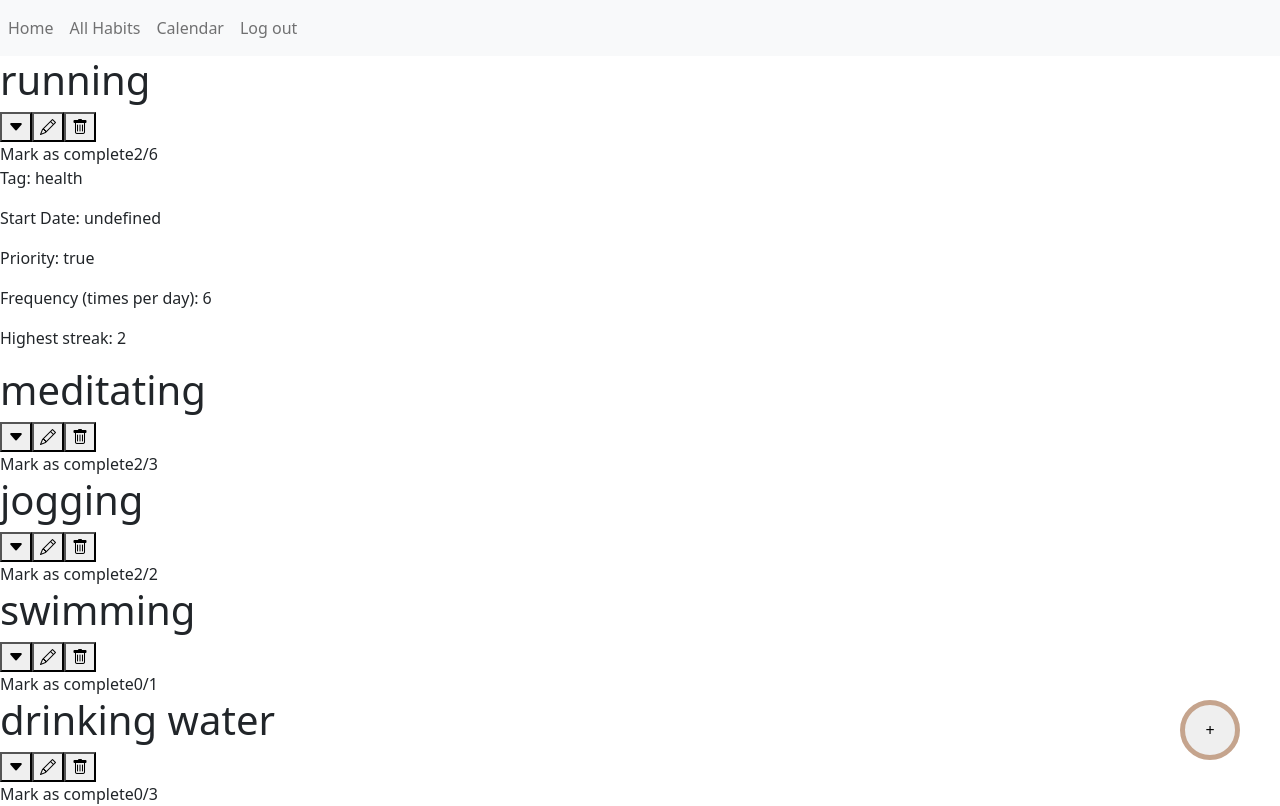
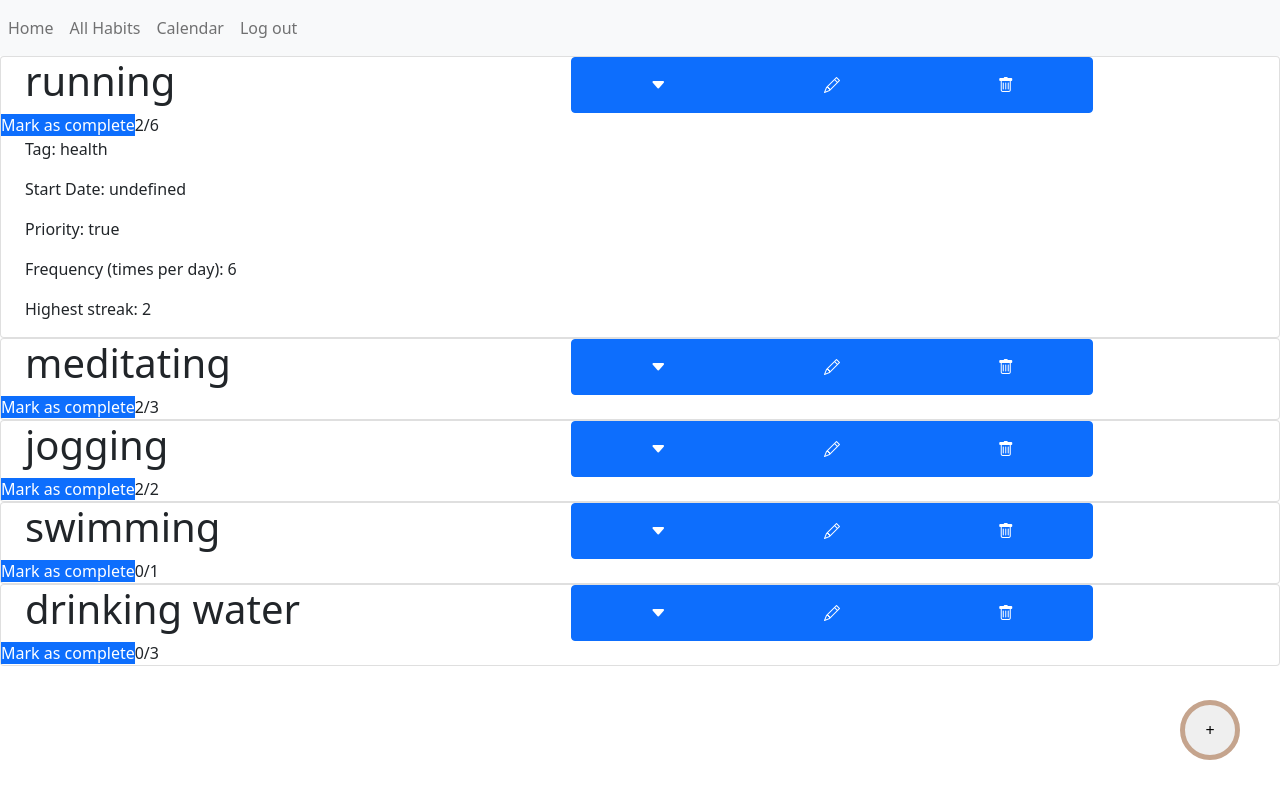
Before and after one commit to crnel179/Habit, a website: page client/static/html/habitsView.html in a window 1280 px wide. Drawn offline with nearby package versions, Linux system fonts and the light colour scheme.

Commit message:
Added button for marking habits as complete

```diff
--- a/client/static/css/habitsView.css
+++ b/client/static/css/habitsView.css
@@ -1,32 +1,3 @@
-.modal {
-    position: fixed; /* Stay in place */
-    z-index: 1; /* Sit on top */
-    left: 0;
-    top: 0;
-    width: 100%; /* Full width */
-    height: 100%; /* Full height */
-    overflow: auto; /* Enable scroll if needed */
-    background-color: rgba(0,0,0,0.4);
-}
-
-.modal-content {
-    width: 300px;
-    margin: 10% auto; /* center the modal */
-    padding: 10px;
-    border: 1px solid;
-}
-
-.close-modal {
-    color: gray;
-    font-size: 28px;
-    font-weight: bold;
-}
-
-.close-modal:hover,
-.close-modal:focus {
-    color: black;
-    cursor: pointer;
-}
 
 
 .float-btn {
--- a/client/static/css/modal.css
+++ b/client/static/css/modal.css
@@ -0,0 +1,29 @@
+.modal {
+    position: fixed; /* Stay in place */
+    z-index: 1; /* Sit on top */
+    left: 0;
+    top: 0;
+    width: 100%; /* Full width */
+    height: 100%; /* Full height */
+    overflow: auto; /* Enable scroll if needed */
+    background-color: rgba(0,0,0,0.4);
+}
+
+.modal-content {
+    width: 300px;
+    margin: 10% auto; /* center the modal */
+    padding: 10px;
+    border: 1px solid;
+}
+
+.close-modal {
+    color: gray;
+    font-size: 28px;
+    font-weight: bold;
+}
+
+.close-modal:hover,
+.close-modal:focus {
+    color: black;
+    cursor: pointer;
+}
--- a/client/static/html/habitsView.html
+++ b/client/static/html/habitsView.html
@@ -7,6 +7,7 @@
     <link href="https://cdn.jsdelivr.net/npm/bootstrap@5.1.0/dist/css/bootstrap.min.css" rel="stylesheet" integrity="sha384-KyZXEAg3QhqLMpG8r+8fhAXLRk2vvoC2f3B09zVXn8CA5QIVfZOJ3BCsw2P0p/We" crossorigin="anonymous">
     <link rel="stylesheet" href="https://cdn.jsdelivr.net/npm/bootstrap-icons@1.3.0/font/bootstrap-icons.css" />
     <link rel="stylesheet" href="../css/habitsView.css">
+    <link rel="stylesheet" href="../css/modal.css">
     <script defer src="../js/modal.js"></script>
     <script defer src="../js/requests.js"></script>
     <script defer src="../js/helpers.js"></script>
--- a/client/static/html/landing.html
+++ b/client/static/html/landing.html
@@ -6,6 +6,9 @@
     <meta name="viewport" content="width=device-width, initial-scale=1.0">
     <meta http-equiv="X-UA-Compatible" content="ie=edge">
     <link href="https://cdn.jsdelivr.net/npm/bootstrap@5.1.0/dist/css/bootstrap.min.css" rel="stylesheet" integrity="sha384-KyZXEAg3QhqLMpG8r+8fhAXLRk2vvoC2f3B09zVXn8CA5QIVfZOJ3BCsw2P0p/We" crossorigin="anonymous">
+    <link rel="stylesheet" href="https://cdn.jsdelivr.net/npm/bootstrap-icons@1.3.0/font/bootstrap-icons.css" />
+    <link rel="stylesheet" href="../css/landing.css">
+    <link rel="stylesheet" href="../css/modal.css">
     <script defer src="../js/modal.js"></script>
     <script defer src="../js/requests.js"></script>
     <script defer src="../js/helpers.js"></script>
@@ -43,6 +46,7 @@
     </header>
 
     <main>
+
         <section id="main"></section>
 
         <section id="categories">
--- a/client/static/js/helpers.js
+++ b/client/static/js/helpers.js
@@ -1,4 +1,4 @@
-//---------MISCALLENAOUS FUNCTIONS ADN DATA, AVAILABLE TO MODULES-----------//
+//---------MISCALLENOUS FUNCTIONS ADN DATA, AVAILABLE TO MODULES-----------//
 
 const showHabitBody = (e) => {
     e.preventDefault();
@@ -16,9 +16,9 @@ const showHabitBody = (e) => {
 
 // data for rendering buttons on habit card
 const btnFields = [
-    ["show-more-btn", "bi-caret-down-fill", showHabitBody],
-    ["edit-habit-btn", "bi-pencil", showEditModal],
-    ["delete-habit-btn", "bi-trash", showDeleteModal]
+    ["show-more-btn", "bi bi-caret-down-fill", showHabitBody],
+    ["edit-habit-btn", "bi bi-pencil", showEditModal],
+    ["delete-habit-btn", "bi bi-trash", showDeleteModal]
 ]
 
 // data for rendering p tags with habit info
@@ -31,31 +31,34 @@ const pFields = [
 ]
 
 
-function renderHabitCard(habit) {
+function renderHabitCard(habit, landing=null) {
         // create article and two div tags
-        const article = makeElement('article', {class: 'habit', id: `${habit.name}`})
-        const headerDiv = makeElement('div', {class: "habit-header"})
+        const article = makeElement('article', {class: 'habit card', id: `${habit.name}`})
+        const headerDiv = makeElement('div', {class: "habit-header container row"});
+        const btns = makeElement('div', {class: "btn-group col-6"})
         const statusDiv = habitStatusDiv(habit);
         let bodyDiv;
         // if habit is a priority one, make the body visible
         if (habit.priority === true) {
-            bodyDiv = makeElement('div', {class: "d-block habit-body",  id: "habit-body"})
+            bodyDiv = makeElement('div', {class: "d-block habit-body card-text container row",  id: "habit-body"})
         } else {
-            bodyDiv = makeElement('div', {class: "d-none habit-body", id: "habit-body"})
+            bodyDiv = makeElement('div', {class: "d-none habit-body card-text container row", id: "habit-body"})
         }
         // add habit name to h1 tag and add it to habit header div
-        const h1 = document.createElement('h1');
+        const h1 = makeElement('h1', {class: "card-title col-6"});
         h1.innerText = `${habit.name}`;
         headerDiv.appendChild(h1);
         // create buttons and add them to habit header div
+        if (!landing) {
         btnFields.forEach(item => {
-            let btn = makeElement('button', {type: 'button', class: `${item[1]}`, name: `${item[0]}`});
+            let btn = makeElement('button', {type: 'button', class: `btn btn-primary ${item[1]}`, name: `${item[0]}`});
             btn.addEventListener('click', e => item[2](e))
-            headerDiv.appendChild(btn);
-        })
+            btns.appendChild(btn)
+            headerDiv.appendChild(btns);
+        })}
         // create p tags and add habit info
         pFields.forEach(item => {
-            let p = document.createElement('p');
+            let p = makeElement('p');
             p.innerText = `${item[1]} ${habit[item[0]]}`;
             bodyDiv.appendChild(p);
         });
@@ -68,7 +71,7 @@ function habitStatusDiv(habit) {
     // create div with info about daily completion of the status
     const div = makeElement('div', {class: "status-div", type: "button"})
     // create button and add event listener
-    const countBtn = makeElement('btn', {class:"count-btn"});
+    const countBtn = makeElement('btn', {class:"count-btn btn-primary"});
     countBtn.innerText = "Mark as complete";
     countBtn.addEventListener('click', e => updateCompletion(e, habit.name))
     // create span for displaying the count
--- a/client/static/js/landing.js
+++ b/client/static/js/landing.js
@@ -57,7 +57,7 @@ function renderLandingView(allHabits) {
     let priority = allHabits.filter(habit => habit.priority === true)
 
     priority.forEach(habit => {
-        const habitCard = renderHabitCard(habit);
+        const habitCard = renderHabitCard(habit, landing=true);
         // add habit to the top if it is a priority one
         let mainSection = document.querySelector('#main');
         if (habit.priority === true) {
```
